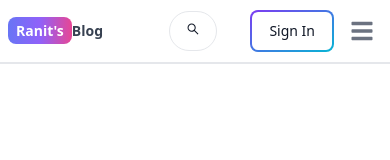
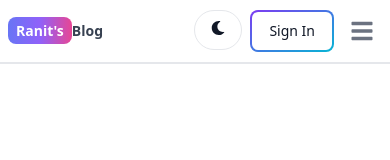
Before and after one commit to vrk0ranit/Mern-Blog, a React (Vite) app in the folder client/: page / in a window 390 px wide. Shown: the top 160 px of the page. Built offline with nearby package versions, Linux system fonts and the light colour scheme; no server answers.

Commit message:
header darkmode update for responsiveness

```diff
--- a/client/src/components/Header.jsx
+++ b/client/src/components/Header.jsx
@@ -64,11 +64,9 @@ export default function Header() {
           onChange={(e) => setSearchTerm(e.target.value)}
         />
       </form>
-      <Button className='w-12 h-10 lg:hidden' color="gray" pill>
-        <AiOutlineSearch />
-      </Button>
+
       <div className='flex gap-2 md:order-2'>
-        <Button className='w-12 h-10 hidden sm:inline' color="gray" pill onClick={() => dispatch(toggleTheme())}>
+        <Button className='w-12 h-10  sm:inline' color="gray" pill onClick={() => dispatch(toggleTheme())}>
         {theme === 'light' ? <FaMoon /> : <FaSun />}
         </Button>
         {currentUser ? (
```
